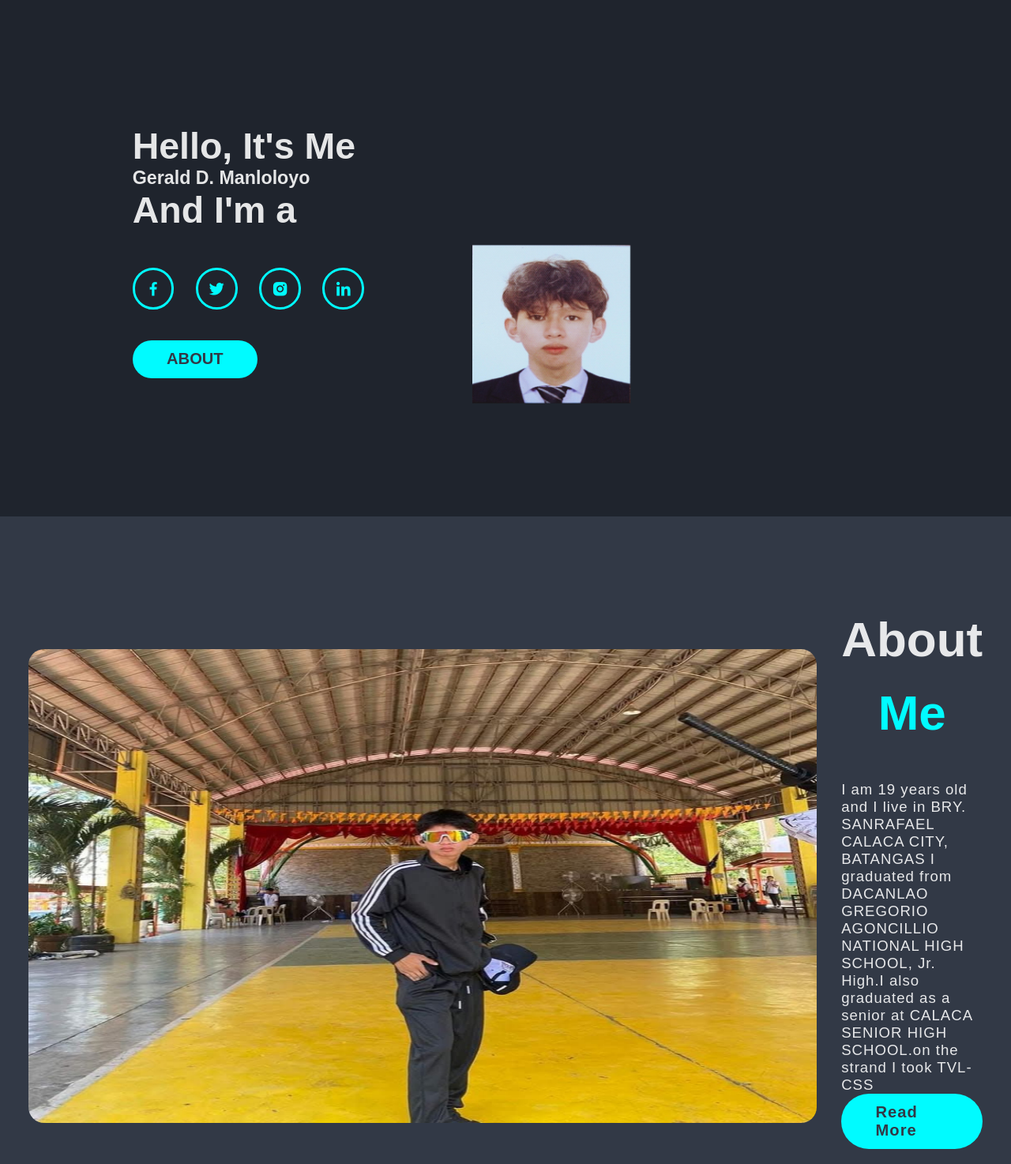
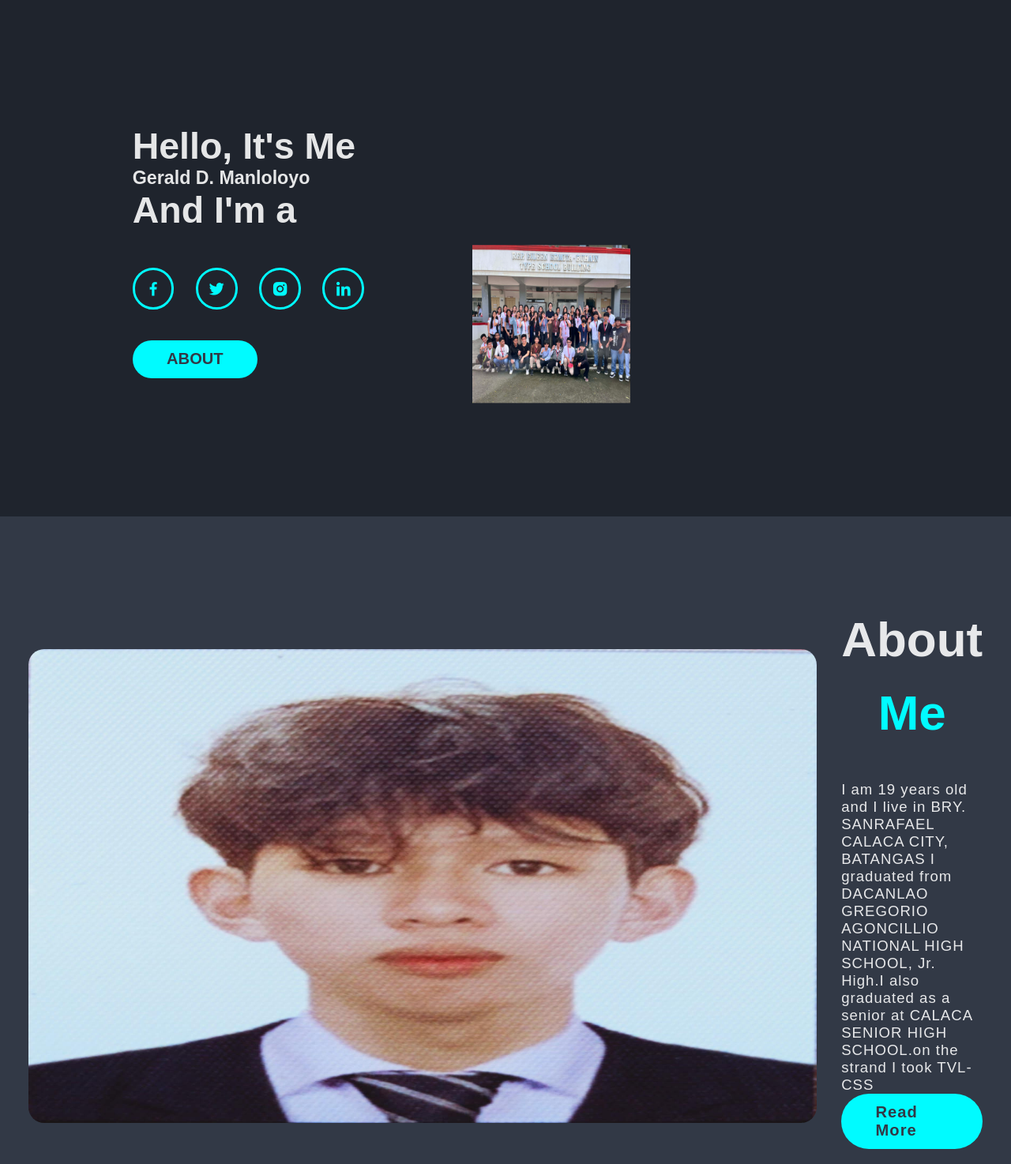
Before and after one commit to geraldmanloloyo13-star/ManloloyoGerald-CC100-Website-1, a plain HTML site: page index.html in a window 1280 px wide. Shown: the part 146-1620 px from the top of the page at 79% size. Drawn offline with nearby package versions, Linux system fonts and the light colour scheme.

Commit message:
Update index.html

```diff
--- a/index.html
+++ b/index.html
@@ -45,7 +45,7 @@
     </div>
 
     <div class="home-img">
-      <img src="IMG_Gerald(1).jpg" alt="home" width="200" height="200" />
+      <img src="home.jpeg" alt="home" width="200" height="200" />
     </div>
   </section>
 
@@ -53,7 +53,7 @@
 
   <section class="about" id="about">
     <div class="about-img">
-      <img src="ggera.jpg" alt="home" width="200" height="600" />
+      <img src="IMG_Gerald(1).jpg" alt="home" width="200" height="600" />
 </div>
 
     <div class="about-content">
```
